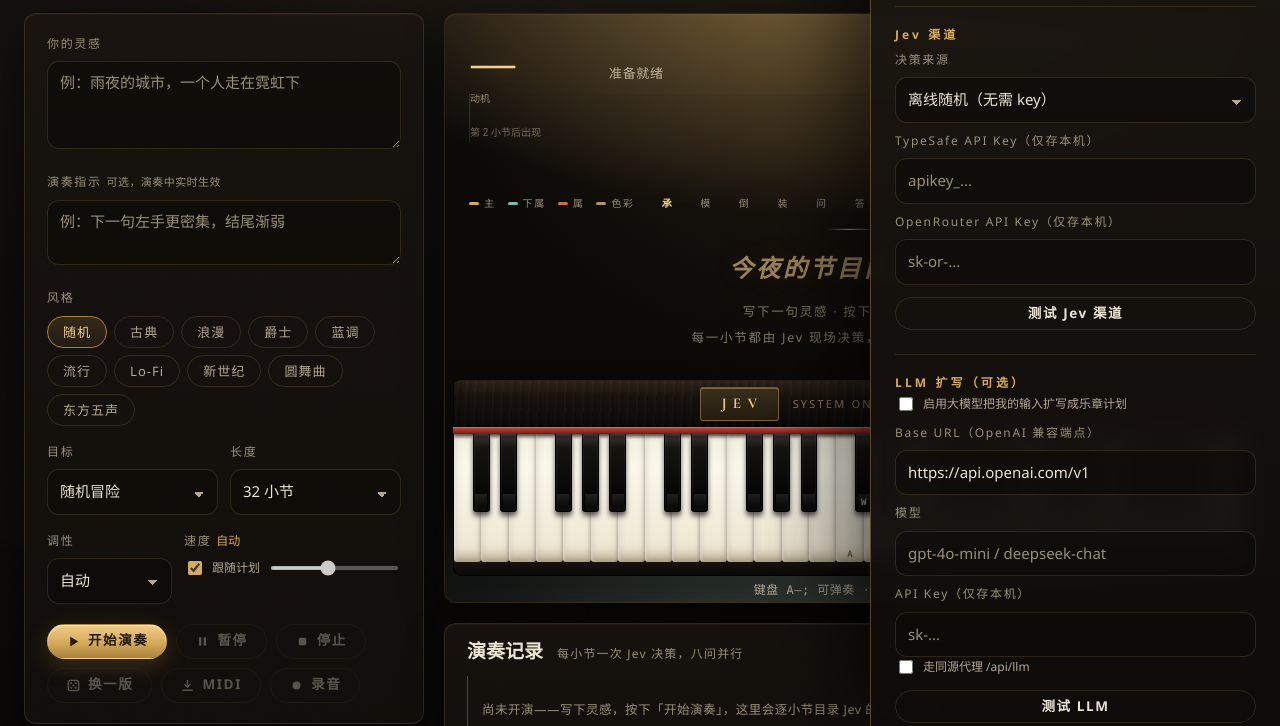
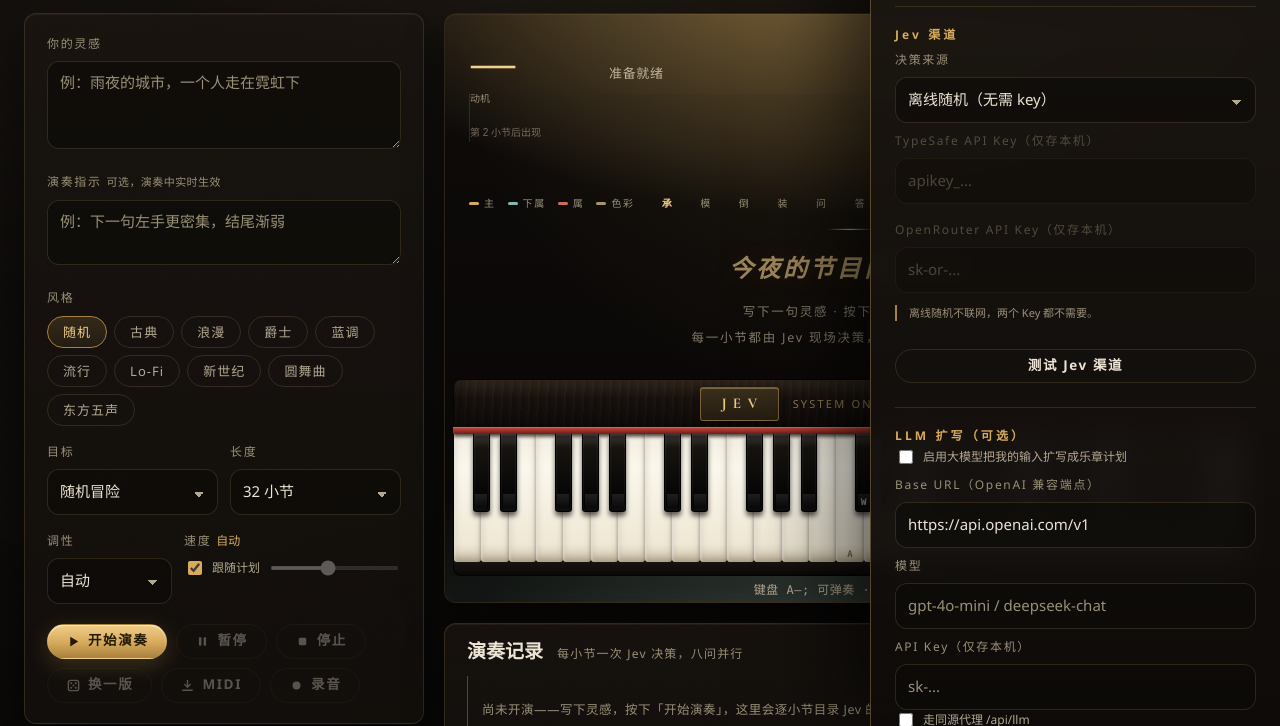
Before and after one commit to tripodxu/jev-piano, a website with bundled scripts: page public/index.html in a window 1280 px wide. Both pictures are taken after a click on the button 1238 px from the left and 34 px from the top of the page. Shown: the part 74-800 px from the top of the page. Built offline with nearby package versions, Linux system fonts and the light colour scheme; files whose address does not match are found by name.

Commit message:
feat(ui): 渠道不读取的 Key 字段置灰并说明原因（轮次 70 · 前端）
「我瞎写 apikey 也可以」的根因：jev.js 只在非 proxy 渠道才发 Authorization
（jev.js:105-111），而 proxy 是探测成功后的默认渠道——两个 Key 输入框在默认
配置下是死值，填什么都不生效，界面却毫无表示。

- ui.js 新增 KEY_FIELD_RULES：渠道 → 哪个 Key 真正被读取 + 一句说明，
  与 CHANNEL_LABEL 同处（渠道语义的单一真相源）
- main.js 新增 syncKeyFields()：渠道变化、初始化、自动切 proxy 三处调用；
  不参与的 input 置灰（disabled）、对应 label 变淡、说明行更新
- index.html：两个 Key 字段包进 .field-group，新增 #keyFieldNote（role=status）
- CSS：新增 .field-note（常驻 DOM，空内容塌成 0 高而非 display:none——
  live region 一旦 display:none 就不再播报）、.lbl.off；
  hover 规则加 :not(:disabled)（否则禁用态遇上 hover 会因多一个伪类盖掉置灰边框）

测试 245 → 247。新增的对账测试把「界面说不用填」与「请求真的不发凭据」
绑成一条：逐渠道跑 askJev（假 fetch）比对规则表与 Authorization 头，
改任一边都会红。变异验证：把 proxy.typesafe 改成 true → 立即红 2 条，
报错直指「界面说需要 Key，请求却没发 Authorization」。

verify-deploy 补 2 针（KEY_FIELD_RULES、keyFieldNote）。

```diff
--- a/public/index.html
+++ b/public/index.html
@@ -332,10 +332,16 @@
       <option value="typesafe">TypeSafe 官方直连</option>
       <option value="openrouter">OpenRouter 直连</option>
     </select>
-    <label class="lbl" for="typesafeKey">TypeSafe API Key（仅存本机）</label>
-    <input type="password" id="typesafeKey" placeholder="apikey_..." autocomplete="off">
-    <label class="lbl" for="openrouterKey">OpenRouter API Key（仅存本机）</label>
-    <input type="password" id="openrouterKey" placeholder="sk-or-..." autocomplete="off">
+    <div class="field-group">
+      <label class="lbl" for="typesafeKey">TypeSafe API Key（仅存本机）</label>
+      <input type="password" id="typesafeKey" placeholder="apikey_..." autocomplete="off">
+    </div>
+    <div class="field-group">
+      <label class="lbl" for="openrouterKey">OpenRouter API Key（仅存本机）</label>
+      <input type="password" id="openrouterKey" placeholder="sk-or-..." autocomplete="off">
+    </div>
+    <!-- 渠道决定哪个 Key 真正被读取；不参与的那个置灰，避免"填了没用"的静默困惑 -->
+    <p class="field-note" id="keyFieldNote" role="status"></p>
     <button id="testJevBtn" class="btn wfull" type="button">测试 Jev 渠道</button>
 
     <h3 class="drawer-sec">LLM 扩写（可选）</h3>
--- a/public/js/main.js
+++ b/public/js/main.js
@@ -6,7 +6,7 @@ import { loadSettings, saveSettings as persistSettings } from './settings.js';
 import { ensureStudio, stopStudio } from './studio.js';
 import { exportMidi } from './midi.js';
 import { askJev, expandPlan, probeProxy } from './jev.js';
-import { Fall, TensionGraph, MotifCard, addDecision, pushFnSegment, renderPlan, toast, LEGEND_ITEMS, renderLegend, uniquenessLine, stageLightFor, chorusSummary, styleChipTitle, goalTitle, CHANNEL_LABEL, emptyLedger, accumulateLedger, refreshStatusPills, attachPlayableKeyboard } from './ui.js';
+import { Fall, TensionGraph, MotifCard, addDecision, pushFnSegment, renderPlan, toast, LEGEND_ITEMS, renderLegend, uniquenessLine, stageLightFor, chorusSummary, styleChipTitle, goalTitle, CHANNEL_LABEL, KEY_FIELD_RULES, emptyLedger, accumulateLedger, refreshStatusPills, attachPlayableKeyboard } from './ui.js';
 import { STYLE_BY_ID, chordPcs } from './music.js';
 import { downloadBlob } from './dom.js';
 import { GOAL_HINTS } from './composer.js';
@@ -32,6 +32,9 @@ const els = {
   legendBody: $('legendBody'), legendMore: $('legendMore'), legendNoHint: $('legendNoHint'),
   tabLive: $('tabLive'), tabStudio: $('tabStudio'), viewLive: $('viewLive'), viewStudio: $('viewStudio'),
   channelSel: $('channelSel'), typesafeKey: $('typesafeKey'), openrouterKey: $('openrouterKey'), testJevBtn: $('testJevBtn'),
+  keyFieldNote: $('keyFieldNote'),
+  typesafeKeyLbl: document.querySelector('label[for="typesafeKey"]'),
+  openrouterKeyLbl: document.querySelector('label[for="openrouterKey"]'),
   llmEnabled: $('llmEnabled'), llmBaseUrl: $('llmBaseUrl'), llmModel: $('llmModel'), llmKey: $('llmKey'), llmProxy: $('llmProxy'), testLlmBtn: $('testLlmBtn'),
   toast: $('toast'),
 };
@@ -56,6 +59,18 @@ const refreshStatus = (fallback) => { // fallback: null | 'down' | 'slow'
 };
 
 /* ---------------- 控件绑定 ---------------- */
+// 当前渠道不读取的 Key 字段置灰并说明原因（轮次 70）：填了不被读的值是最坏的一类交互——
+// 它既不报错也不生效。置灰 + 一行说明，把"为什么我瞎写 key 也能用"在发生前就回答掉。
+function syncKeyFields() {
+  const rule = KEY_FIELD_RULES[settings.channel] ?? KEY_FIELD_RULES.fixture;
+  for (const [input, lbl] of [[els.typesafeKey, els.typesafeKeyLbl], [els.openrouterKey, els.openrouterKeyLbl]]) {
+    const on = rule[input === els.typesafeKey ? 'typesafe' : 'openrouter'];
+    input.disabled = !on;
+    lbl?.classList.toggle('off', !on);
+  }
+  if (els.keyFieldNote) els.keyFieldNote.textContent = rule.note;
+}
+
 const storeKeyOf = (id) => (id === 'channelSel' ? 'channel' : id === 'keySelect' ? 'keySel' : id);
 for (const input of [els.channelSel, els.keySelect, els.typesafeKey, els.openrouterKey, els.llmEnabled, els.llmBaseUrl, els.llmModel, els.llmKey, els.llmProxy]) {
   const prop = input.type === 'checkbox' ? 'checked' : 'value';
@@ -66,10 +81,12 @@ for (const input of [els.channelSel, els.keySelect, els.typesafeKey, els.openrou
     settings[storeKeyOf(input.id)] = input[prop];
     settings.touched = true;
     saveSettings();
+    if (input === els.channelSel) syncKeyFields(); // 换渠道 = 换哪个 Key 生效
     refreshStatus();
   });
 }
 els.channelSel.value = settings.channel;
+syncKeyFields();
 
 // 抽屉的焦点管理：打开移入关闭钮、Esc 关闭、关闭后焦点回到触发钮——键盘用户不被丢在页首
 function wireDrawer({ btn, drawer, close }) {
@@ -475,6 +492,7 @@ window.__jevDebug = () => ({
     if (!settings.touched && settings.channel === 'fixture' && (probe.jev || probe.llm)) {
       settings.channel = 'proxy';
       els.channelSel.value = 'proxy';
+      syncKeyFields(); // 自动切的渠道同样要让 Key 字段跟着变，否则新渠道与界面状态不一致
       saveSettings();
     }
     refreshStatus();
--- a/public/js/ui.js
+++ b/public/js/ui.js
@@ -434,6 +434,21 @@ export function renderPlan(el, plan) {
  */
 export const CHANNEL_LABEL = { fixture: '离线随机', proxy: '同源代理', typesafe: 'TypeSafe', openrouter: 'OpenRouter' };
 
+/**
+ * 每个渠道**真正会读取**的 Key 字段 —— 设置面板据此把不参与的输入框置灰。
+ *
+ * 为什么需要它：`jev.js` 只在非 proxy 渠道才发 `Authorization`（`jev.js:105-111`），
+ * 而 proxy 恰好是探测成功后的默认渠道。于是两个 Key 输入框在默认配置下是**死值**：
+ * 用户填什么都一样，界面却毫无表示——"我瞎写 key 也能用"的困惑正出于此。
+ * 规则表与 `jev.js` 的读取逻辑是一对，改渠道必须两边同时改（`style-contract.test.mjs` 守着）。
+ */
+export const KEY_FIELD_RULES = {
+  fixture: { typesafe: false, openrouter: false, note: '离线随机不联网，两个 Key 都不需要。' },
+  proxy: { typesafe: false, openrouter: false, note: '同源代理由服务端持有密钥，浏览器不需要填 Key。' },
+  typesafe: { typesafe: true, openrouter: false, note: '当前渠道只读取 TypeSafe Key，OpenRouter Key 不参与。' },
+  openrouter: { typesafe: false, openrouter: true, note: '当前渠道只读取 OpenRouter Key，TypeSafe Key 不参与。' },
+};
+
 export function emptyLedger() {
   return { tokens: 0, usd: 0, latencySum: 0, latencyN: 0 };
 }
--- a/public/styles/components.css
+++ b/public/styles/components.css
@@ -89,6 +89,15 @@
     font-size: var(--fs-sm); color: var(--text-faint); text-transform: none;
   }
   .field-group { margin-bottom: var(--sp-4); }
+  /* 字段说明：常驻 DOM（靠空内容塌成 0 高，而非 display:none）——
+     role="status" 的实时区域一旦 display:none，文本变化就不会被屏幕阅读器播报 */
+  .field-note {
+    margin: calc(-1 * var(--sp-1)) 0 var(--sp-4); padding-left: var(--sp-3);
+    border-left: 2px solid var(--brass-lo);
+    color: var(--text-faint); font-size: var(--fs-sm); line-height: var(--lh-snug);
+  }
+  .field-note:empty { margin: 0; padding: 0; border: 0; }
+  .lbl.off { opacity: 0.45; }
   .grid-2 { display: grid; grid-template-columns: 1fr 1fr; gap: var(--sp-3); }
 
   textarea, select, input[type="text"], input[type="password"], input[type="number"] {
@@ -100,10 +109,15 @@
                 box-shadow var(--dur-base) var(--ease-in-out);
   }
   textarea { resize: vertical; line-height: var(--lh-snug); }
-  textarea:hover, select:hover, input:hover { border-color: var(--hairline-hover); }
+  /* :not(:disabled) 是必需的——否则禁用态遇上 :hover 会因多一个伪类而盖掉置灰的边框 */
+  textarea:hover:not(:disabled), select:hover:not(:disabled), input:hover:not(:disabled) { border-color: var(--hairline-hover); }
   textarea:focus, select:focus, input:focus {
     border-color: var(--brass-lo);
     box-shadow: 0 0 0 3px rgba(216, 171, 92, 0.12);
+  }
+  /* 当前渠道不读取的 Key 字段：置灰 + 明确说明，而不是让用户填一个永远不会被读的值 */
+  textarea:disabled, select:disabled, input:disabled {
+    opacity: 0.4; cursor: default; border-color: var(--hairline);
   }
   textarea::placeholder, input::placeholder { color: var(--text-faint); }
   /* 原生下拉箭头换掉：appearance:none 后自绘，避免各平台控件形状不一致 */
--- a/scripts/verify-deploy.mjs
+++ b/scripts/verify-deploy.mjs
@@ -42,6 +42,9 @@ const CHECKS = [
   { file: '/styles/tokens.css', needles: ['@layer tokens', '--brass-hi', '--surface-3'], why: '轮次 69：设计令牌层（层序 + 颜色变量真的上到边缘）' },
   { file: '/js/dom.js', needles: ['escapeHtml', 'downloadBlob'], why: '轮次 69：共享 DOM 原语（此前 main/studio 各存一份 download）' },
   { file: '/js/ui.js', needles: ['refreshStatusPills', 'attachPlayableKeyboard'], why: '轮次 69：共享台账刷新 + 键盘接线（enabled 守卫改必填）' },
+  // 轮次 70：渠道不读取的 Key 字段必须在线上置灰——否则用户填了不生效的值却毫无提示
+  { file: '/js/ui.js', needles: ['KEY_FIELD_RULES', '同源代理由服务端持有密钥'], why: '轮次 70：Key 字段置灰规则表（界面说不用填 = 请求真的不发凭据）' },
+  { file: '/index.html', needles: ['keyFieldNote', 'role="status"'], why: '轮次 70：渠道说明行（常驻 live region，靠空内容塌高而非 display:none）' },
 ];
 
 // 网络抖动会让 fetch 抛 TypeError（本沙箱对目标域时通时断），而内容不符是**确定信号**。
```
Also changed, not shown: test/ui.test.mjs (+44 -1 lines).
